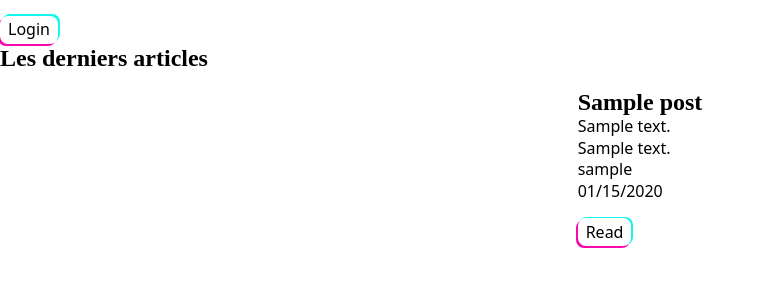
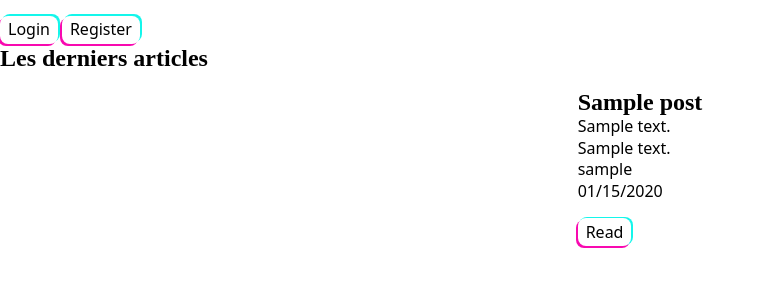
Before and after one commit to Jackmaa/codoc, a PHP site: page / in a window 1280 px wide. Shown: the top 300 px of the page, without its empty margins (0-766 px from the left). Run offline with PHP 8.4, Linux system fonts and the light colour scheme; tables that the repository leaves empty or names only in its code hold one stand-in row (values such as "Sample post"); some libraries are stand-ins or nearby versions.

Commit message:
:white_check_mark: register home page :white_check_mark:

```diff
--- a/view/homepage.php
+++ b/view/homepage.php
@@ -14,6 +14,7 @@
             <a href="<?php echo $router->generate('logout'); ?>" class="btn"> logout </a>
         <?php } else { ?>
             <a href="<?php echo $router->generate('login'); ?>" class="btn">Login</a>
+            <a href="<?= $router->generate('register') ?>" class="btn">Register</a></p>
             <?php } ?>
         <h1>Les derniers articles</h1>
         <?php foreach ($datas as $data): ?>
```
